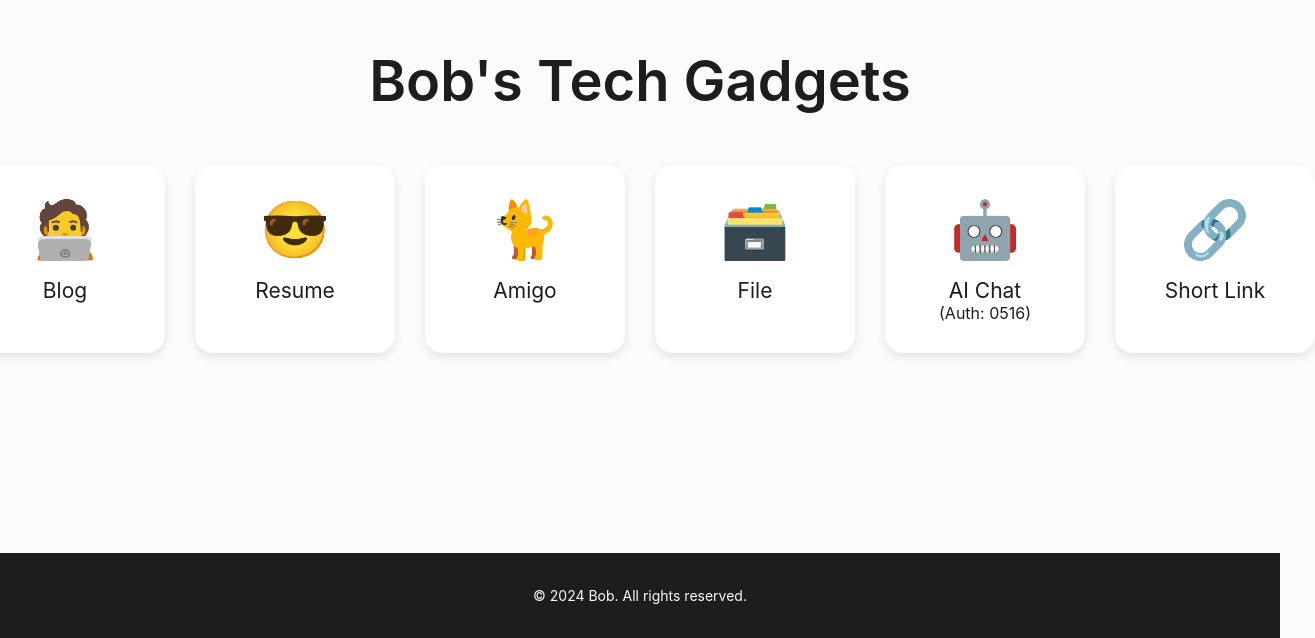
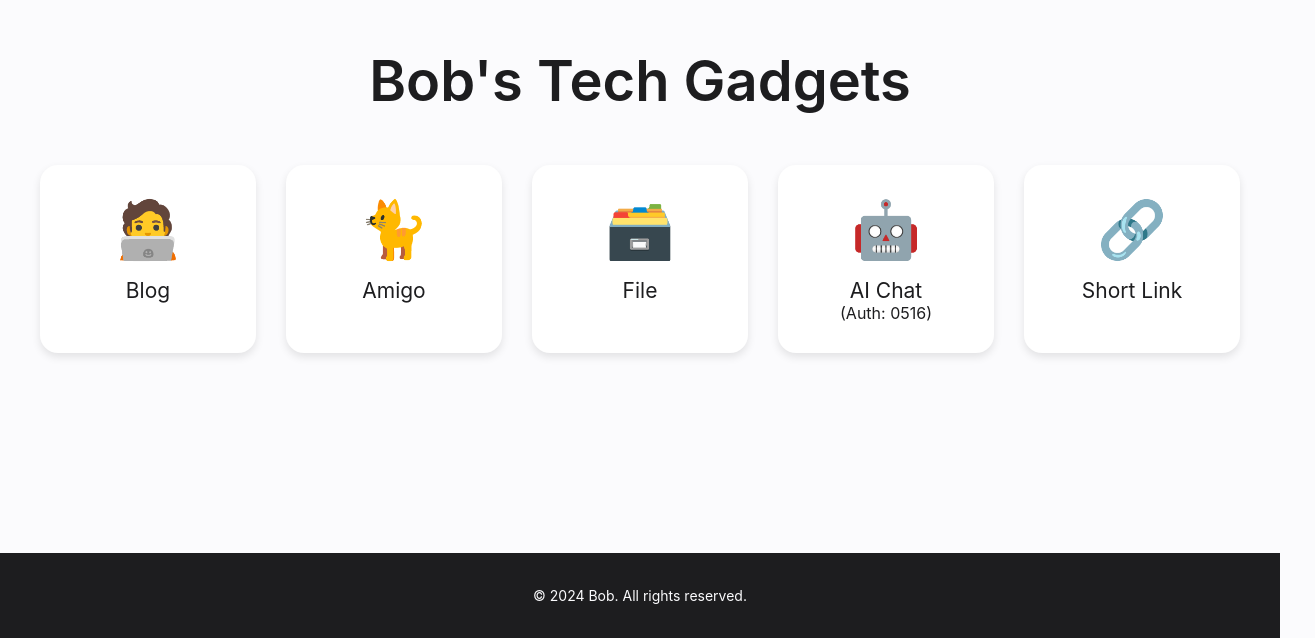
Before and after one commit to sakiila/gadget-page, a plain HTML site: page index.html in a window 1280 px wide. Shown: the part 191-829 px from the top of the page, 1315 px wide, since content can reach past the window. Drawn offline with Linux system fonts and the light colour scheme.

Commit message:
Update index.html

```diff
--- a/index.html
+++ b/index.html
@@ -124,10 +124,10 @@
                 <span class="icon-title">Blog</span>
             </a>
 
-            <a href="https://about.baobo.me" target="_blank" class="icon-link">
+<!--             <a href="https://about.baobo.me" target="_blank" class="icon-link">
                 <span class="emoji">😎</span>
                 <span class="icon-title">Resume</span>
-            </a>
+            </a> -->
 
             <a href="https://moego.baobo.me" target="_blank" class="icon-link">
                 <span class="emoji">🐈</span>
```
